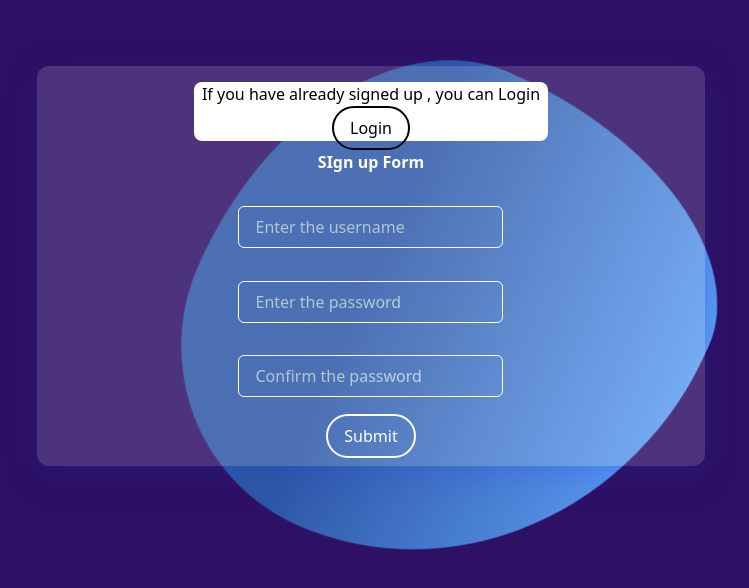
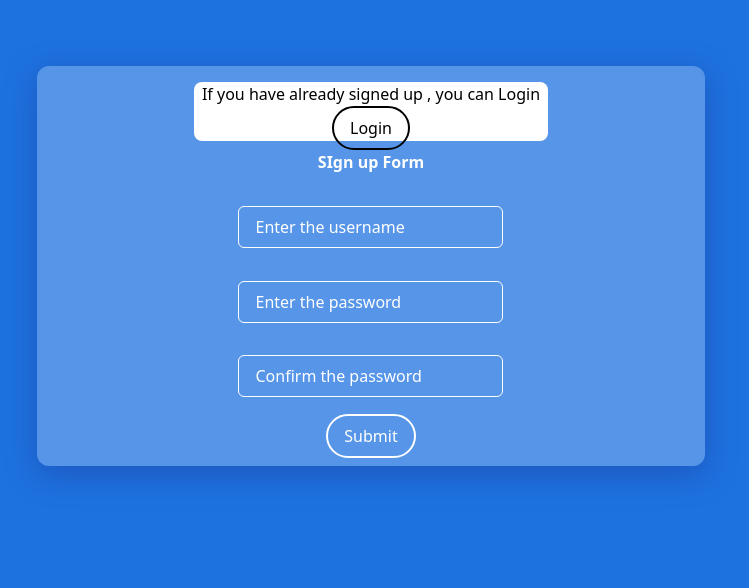
Before and after one commit to dev-atharva/personal_finance_app, a Svelte app: page / in a window 1280 px wide. Shown: the part 134-722 px from the top of the page, without its empty margins (269-1018 px from the left). Built offline with nearby package versions, Linux system fonts and the light colour scheme.

Commit message:
Re factoring the login component

```diff
--- /dev/null
+++ b/src/pages/Login/Signin.svelte
@@ -0,0 +1,41 @@
+<script>
+  import user_login from "../../store/store";
+  let password = "";
+  let username = "";
+
+  const handlesubmit_signin = () => {
+    if (username === "atharva" && password === "atharva") {
+      user_login.set(true);
+    } else {
+      alert("Haglas mitra");
+      return;
+    }
+  };
+</script>
+
+<div class="p-4 flex items-center">
+  <span class="text-white font-bold">Login Form </span>
+</div>
+
+<div>
+  <input
+    class=" border-white border rounded-md px-4 py-2 bg-transparent font-bold text-white placeholder:text-white "
+    type="text"
+    placeholder="Enter the username"
+    bind:value={username}
+  />
+</div>
+<div>
+  <input
+    class="text-white border-white border rounded-md px-4 py-2 bg-transparent placeholder:text-white font-bold "
+    type="password"
+    placeholder="Enter the password"
+    bind:value={password}
+  />
+</div>
+<button
+  class="rounded-full border-white border-2 px-4 py-2 text-white hover:bg-white hover:text-black"
+  on:click={handlesubmit_signin}
+>
+  Submit
+</button>
--- /dev/null
+++ b/src/pages/Login/Signup.svelte
@@ -0,0 +1,53 @@
+<script>
+  import user_login from "../../store/store";
+  let username = "";
+  let password = "";
+  let confirm_passowrd = "";
+
+  const handlesubmit_signup = () => {
+    if (
+      !username ||
+      !password ||
+      !confirm_passowrd ||
+      password !== confirm_passowrd
+    ) {
+      alert("Haglas mitra");
+      return;
+    }
+    user_login.set(true);
+  };
+</script>
+
+<div class="p-4 flex items-center">
+  <span class="text-white font-bold">SIgn up Form </span>
+</div>
+<div class="p-4">
+  <input
+    class="border-white border rounded-md px-4 py-2 bg-transparent placeholder:text-white"
+    type="text"
+    placeholder="Enter the username"
+    bind:value={username}
+  />
+</div>
+<div class="p-4">
+  <input
+    class="border-white border rounded-md px-4 py-2 bg-transparent text-white placeholder:text-white"
+    type="password"
+    placeholder="Enter the password"
+    bind:value={password}
+  />
+</div>
+<div class="p-4">
+  <input
+    class="border-white border rounded-md px-4 py-2 bg-transparent placeholder:text-white"
+    type="password"
+    placeholder="Confirm the password"
+    bind:value={confirm_passowrd}
+  />
+</div>
+<button
+  class="rounded-full border-white border-2 px-4 py-2 text-white hover:bg-white hover:text-black"
+  on:click={handlesubmit_signup}
+>
+  Submit
+</button>
--- a/src/pages/Login/index.svelte
+++ b/src/pages/Login/index.svelte
@@ -1,40 +1,17 @@
 <script>
-  import user_login from "../../store/store";
+  import Signup from "./Signup.svelte";
+  import Signin from "./Signin.svelte";
   let toggle = false;
-  let username = "";
-  let password = "";
-  let confirm_passowrd = "";
 
   const handletoggle = () => {
     toggle = !toggle;
   };
-  const handlesubmit_signin = () => {
-    if (username === "atharva" && password === "atharva") {
-      user_login.set(true);
-    } else {
-      alert("Haglas mitra");
-      return;
-    }
-  };
-  const handlesubmit_signup = () => {
-    if (
-      !username ||
-      !password ||
-      !confirm_passowrd ||
-      password !== confirm_passowrd
-    ) {
-      alert("Haglas mitra");
-      return;
-    }
-    user_login.set(true);
-  };
 </script>
 
-<div class="w-screen h-screen bg-violet-950 flex items-center justify-center">
+<div class="w-screen h-screen bg-main-color flex items-center justify-center">
   <div
     class="flex flex-row lg:min-h-[50%] lg:min-w-[50%] rounded-xl justify-evenly sm:flex-wrap bg-color sm:min-h-[75%] p-2"
   >
-    <div class="blob" />
     <div
       class="min-h-full min-w-[50%] flex flex-col justify-evenly items-center sm:min-h-[50%]"
     >
@@ -51,32 +28,7 @@
           </button>
         </div>
       {:else}
-        <div class="p-4 flex items-center">
-          <span class="text-white font-bold">Login Form </span>
-        </div>
-
-        <div>
-          <input
-            class="text-white border-white border rounded-md px-4 py-2 bg-transparent"
-            type="text"
-            placeholder="Enter the username"
-            bind:value={username}
-          />
-        </div>
-        <div>
-          <input
-            class="text-white border-white border rounded-md px-4 py-2 bg-transparent"
-            type="password"
-            placeholder="Enter the password"
-            bind:value={password}
-          />
-        </div>
-        <button
-          class="rounded-full border-white border-2 px-4 py-2 text-white hover:bg-white hover:text-black"
-          on:click={handlesubmit_signin}
-        >
-          Submit
-        </button>
+        <Signin />
       {/if}
     </div>
 
@@ -96,103 +48,42 @@
           </button>
         </div>
       {:else}
-        <div class="p-4 flex items-center">
-          <span class="text-white font-bold">SIgn up Form </span>
-        </div>
-        <div class="p-4">
-          <input
-            class="border-white border rounded-md px-4 py-2 bg-transparent"
-            type="text"
-            placeholder="Enter the username"
-            bind:value={username}
-          />
-        </div>
-        <div class="p-4">
-          <input
-            class="border-white border rounded-md px-4 py-2 bg-transparent text-white"
-            type="password"
-            placeholder="Enter the password"
-            bind:value={password}
-          />
-        </div>
-        <div class="p-4">
-          <input
-            class="border-white border rounded-md px-4 py-2 bg-transparent"
-            type="password"
-            placeholder="Confirm the password"
-            bind:value={confirm_passowrd}
-          />
-        </div>
-        <button
-          class="rounded-full border-white border-2 px-4 py-2 text-white hover:bg-white hover:text-black"
-          on:click={handlesubmit_signup}
-        >
-          Submit
-        </button>
+        <Signup />
       {/if}
     </div>
   </div>
 </div>
 
 <style>
+  @keyframes moveX {
+    0% {
+      transform: translateX(0);
+    }
+    50% {
+      transform: translateX(100px);
+    }
+    75% {
+      transform: translateX(150px);
+    }
+    100% {
+      transform: translateX(200px);
+    }
+  }
+
   .slide {
     transform: translateX(0);
     transition: transform cubic-bezier(0.175, 0.885, 0.32, 1.275) ease-in-out;
+    animation: Movex 10s linear;
+  }
+
+  .bg-main-color {
+    background: rgb(30, 114, 223);
   }
 
   .bg-color {
-    background: rgba(255, 255, 255, 0.15);
+    background: rgba(255, 255, 255, 0.25);
     box-shadow: 0 8px 32px 0 rgba(31, 38, 135, 0.37);
-    backdrop-filter: blur(18px);
-    -webkit-backdrop-filter: blur(18px);
-  }
-
-  .blob {
-    position: absolute;
-    width: 500px;
-    height: 500px;
-    background: linear-gradient(
-      180deg,
-      rgba(47, 184, 255, 0.42) 31.77%,
-      #5c9df1 100%
-    );
-    mix-blend-mode: color-dodge;
-    -webkit-animation: move 25s infinite alternate;
-    animation: move 25s infinite alternate;
-    transition: 1s cubic-bezier(0.07, 0.8, 0.16, 1);
-  }
-
-  .blob:hover {
-    width: 520px;
-    height: 520px;
-    -webkit-filter: blur(30px);
-    filter: blur(30px);
-    box-shadow: inset 0 0 0 5px rgba(255, 255, 255, 0.6),
-      inset 100px 100px 0 0px #fa709a, inset 200px 200px 0 0px #784ba8,
-      inset 300px 300px 0 0px #2b86c5;
-  }
-
-  @-webkit-keyframes move {
-    from {
-      transform: translate(-100px, -50px) rotate(-90deg);
-      border-radius: 24% 76% 35% 65% / 27% 36% 64% 73%;
-    }
-
-    to {
-      transform: translate(500px, 100px) rotate(-10deg);
-      border-radius: 76% 24% 33% 67% / 68% 55% 45% 32%;
-    }
-  }
-
-  @keyframes move {
-    from {
-      transform: translate(-100px, -50px) rotate(-90deg);
-      border-radius: 24% 76% 35% 65% / 27% 36% 64% 73%;
-    }
-
-    to {
-      transform: translate(500px, 100px) rotate(-10deg);
-      border-radius: 76% 24% 33% 67% / 68% 55% 45% 32%;
-    }
+    backdrop-filter: blur(4px);
+    -webkit-backdrop-filter: blur(4px);
   }
 </style>
```
